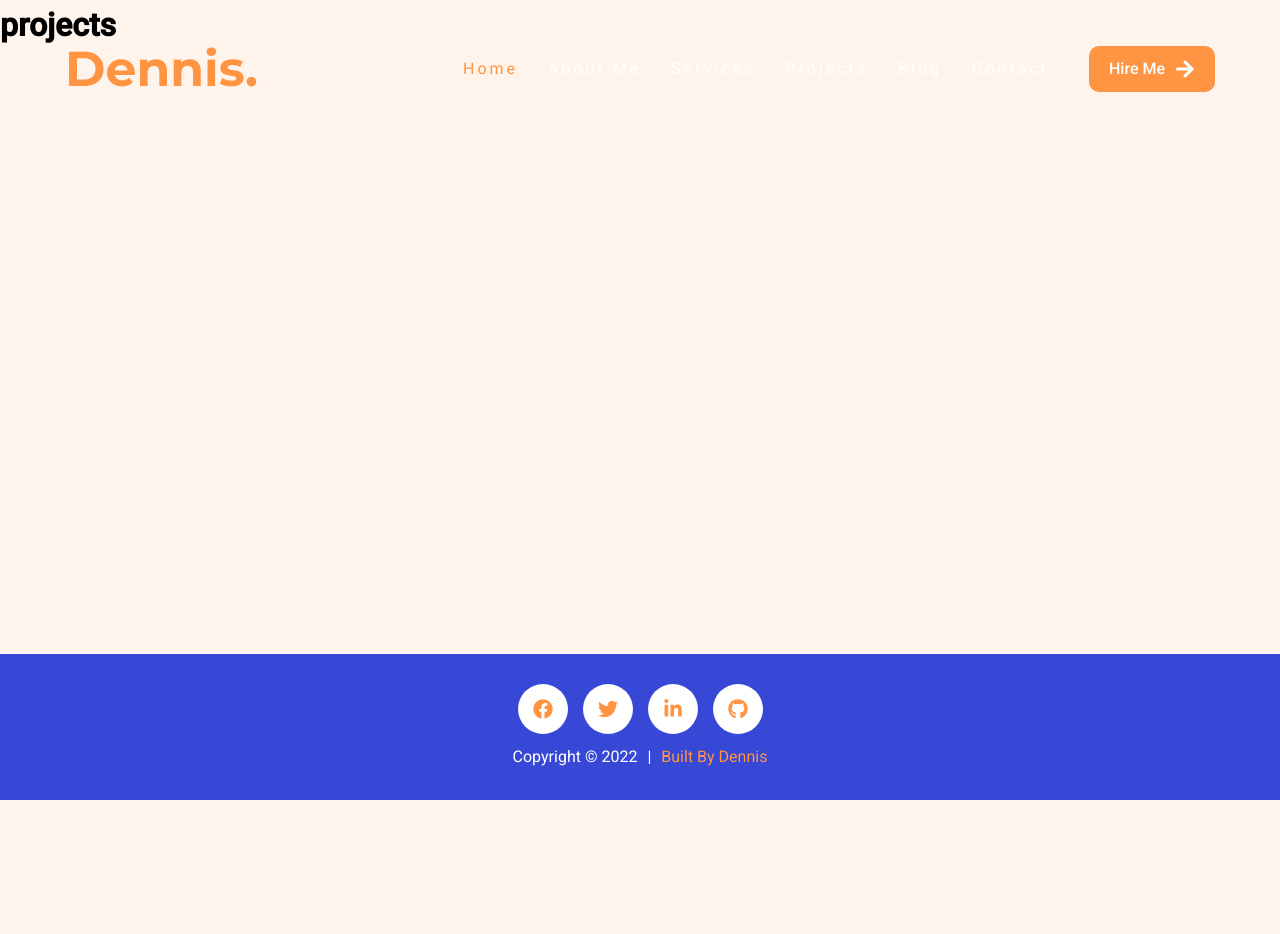
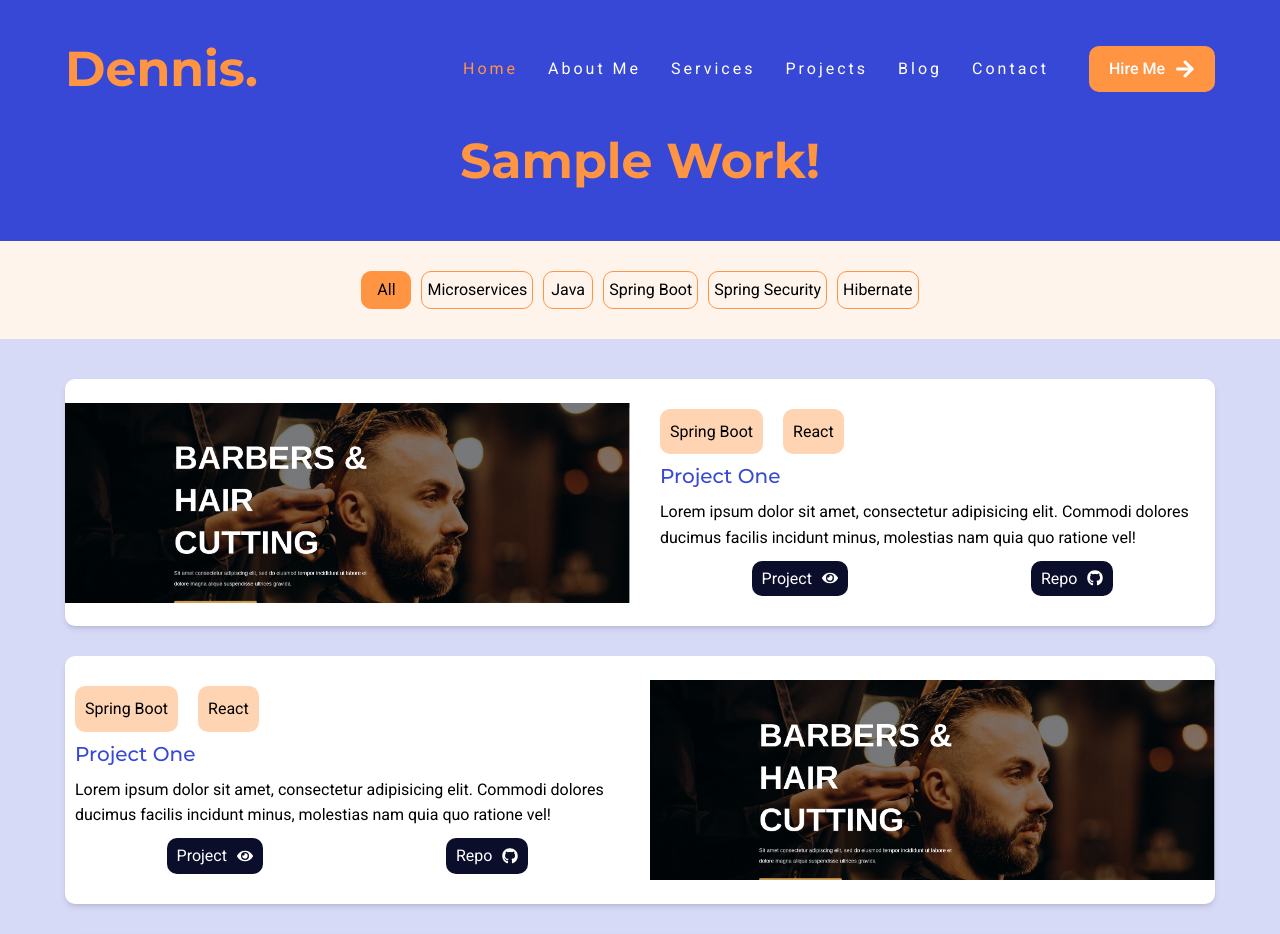
Before and after one commit to devgithinji/portfolio-frontend, a Next.js app: page /projects in a window 1280 px wide. Shown: the top 934 px of the page. Before the commit the page ends 800 px from the top, so only its background shows below. Built offline with nearby package versions, Linux system fonts and the light colour scheme.

Commit message:
projects page

```diff
--- a/components/blog/Hero.js
+++ b/components/blog/Hero.js
@@ -6,7 +6,7 @@ const Hero = () => {
     return (
         <section className="section blog-hero">
             <div className="container">
-                <h1 className="title">Lets Get Techy!</h1>
+                <h1 className="title">Lets Get Techy</h1>
                 <div className="search">
                     <input type="search" className="form-input" placeholder="Search here"/>
                     <button className="search-btn">
--- /dev/null
+++ b/components/general/Navigation.js
@@ -0,0 +1,13 @@
+import React from 'react';
+
+const Navigation = ({children}) => {
+    return (
+        <section className="navigation">
+            <div className="container">
+                {...children}
+            </div>
+        </section>
+    );
+};
+
+export default Navigation;
--- /dev/null
+++ b/components/projects/AllProjects.js
@@ -0,0 +1,98 @@
+import React from 'react';
+import Link from "next/link";
+import {FaEye, FaGithub} from "react-icons/fa";
+
+const AllProjects = () => {
+    return (
+        <section className="projects-section">
+            <div className="container">
+                <div className="project-item card">
+                    <div className="image-holder">
+                        <img src="/images/project-one.png" className="img" alt="project one"/>
+                    </div>
+                    <div className="project-content">
+                        <div className="tags">
+                            <div className="tag">
+                                Spring Boot
+                            </div>
+                            <div className="tag">
+                                React
+                            </div>
+                        </div>
+                        <h1 className="card-title">Project One</h1>
+                        <p>Lorem ipsum dolor sit amet, consectetur adipisicing elit. Commodi dolores ducimus facilis
+                            incidunt minus, molestias nam quia quo ratione vel!</p>
+                        <div className="project-links">
+                            <Link href="" className="button-link">
+                                Project
+                                <FaEye/>
+                            </Link>
+                            <Link href="" className="button-link">
+                                Repo
+                                <FaGithub/>
+                            </Link>
+                        </div>
+                    </div>
+                </div>
+                <div className="project-item card">
+                    <div className="image-holder">
+                        <img src="/images/project-one.png" className="img" alt="project one"/>
+                    </div>
+                    <div className="project-content">
+                        <div className="tags">
+                            <div className="tag">
+                                Spring Boot
+                            </div>
+                            <div className="tag">
+                                React
+                            </div>
+                        </div>
+                        <h1 className="card-title">Project One</h1>
+                        <p>Lorem ipsum dolor sit amet, consectetur adipisicing elit. Commodi dolores ducimus facilis
+                            incidunt minus, molestias nam quia quo ratione vel!</p>
+                        <div className="project-links">
+                            <Link href="" className="button-link">
+                                Project
+                                <FaEye/>
+                            </Link>
+                            <Link href="" className="button-link">
+                                 Repo
+                                <FaGithub/>
+                            </Link>
+                        </div>
+                    </div>
+                </div>
+                <div className="project-item card">
+                    <div className="image-holder">
+                        <img src="/images/project-one.png" className="img" alt="project one"/>
+                    </div>
+                    <div className="project-content">
+                        <div className="tags">
+                            <div className="tag">
+                                Spring Boot
+                            </div>
+                            <div className="tag">
+                                React
+                            </div>
+                        </div>
+                        <h1 className="card-title">Project One</h1>
+                        <p>Lorem ipsum dolor sit amet, consectetur adipisicing elit. Commodi dolores ducimus facilis
+                            incidunt minus, molestias nam quia quo ratione vel!</p>
+                        <div className="project-links">
+                            <Link href="" className="button-link">
+                                Project
+                                <FaEye/>
+                            </Link>
+                            <Link href="" className="button-link">
+                                Repo
+                                <FaGithub/>
+                            </Link>
+                        </div>
+                    </div>
+                </div>
+            </div>
+        </section>
+    );
+};
+
+export default AllProjects;
--- /dev/null
+++ b/components/projects/Hero.js
@@ -0,0 +1,14 @@
+import React from 'react';
+
+
+const Hero = () => {
+    return (
+        <section className="section projects-hero">
+            <div className="container">
+                <h1 className="title">Sample Work!</h1>
+            </div>
+        </section>
+    );
+};
+
+export default Hero;
--- a/pages/projects.js
+++ b/pages/projects.js
@@ -1,10 +1,34 @@
 import React from 'react';
 import ClientSideLayout from "../components/ClientSideLayout";
+import Hero from "../components/projects/Hero";
+import Navigation from "../components/general/Navigation";
+import AllProjects from "../components/projects/AllProjects";
 
 const Projects = () => {
     return (
         <ClientSideLayout>
-            <h1>projects</h1>
+            <Hero/>
+            <Navigation>
+                <div className="nav-item active">
+                    All
+                </div>
+                <div className="nav-item">
+                    Microservices
+                </div>
+                <div className="nav-item">
+                    Java
+                </div>
+                <div className="nav-item">
+                    Spring Boot
+                </div>
+                <div className="nav-item">
+                    Spring Security
+                </div>
+                <div className="nav-item">
+                    Hibernate
+                </div>
+            </Navigation>
+            <AllProjects/>
         </ClientSideLayout>
     );
 };
--- a/styles/blog/navigation.css
+++ b/styles/blog/navigation.css
@@ -1,6 +1,9 @@
 /*-----------------------------------*\
   #BLOG NAV
 \*-----------------------------------*/
+.navigation{
+    padding-block: 30px;
+}
 .navigation .container {
     display: flex;
     flex-wrap: wrap;
--- a/styles/globals.css
+++ b/styles/globals.css
@@ -30,6 +30,10 @@
 @import "blog/all-blogs.css";
 @import "blog/other-blogs.css";
 
+/*projects*/
+@import "projects/hero.css";
+@import "projects/all-projects.css";
+
 @import "client-layout/footer.css";
 
 @import "client-layout/back-top-btn.css";
--- /dev/null
+++ b/styles/projects/all-projects.css
@@ -0,0 +1,89 @@
+/*===================*\
+#ALL PROJECTS
+\*===================*/
+.projects-section {
+    background: var(--primary-200);
+    padding-block: 40px;
+}
+
+.projects-section .container {
+    display: grid;
+    gap: 30px;
+}
+
+.project-item {
+    display: grid;
+    gap: 20px;
+}
+
+.project-item .image-holder {
+    max-height: 150px;
+}
+
+.image-holder .img {
+    border-top-left-radius: var(--radius-10);
+    border-top-right-radius: var(--radius-10);
+    max-height: 150px;
+}
+
+.project-content {
+    display: flex;
+    flex-direction: column;
+    gap: 10px;
+    padding: 10px;
+}
+
+.tags {
+    display: flex;
+    flex-wrap: wrap;
+    gap: 20px;
+}
+
+.tag {
+    padding: 10px;
+    background: var(--accent-light);
+    border-radius: var(--radius-10);
+}
+
+.project-links {
+    display: flex;
+    flex-direction: row;
+    justify-content: space-around;
+}
+
+.project-links .button-link {
+    display: flex;
+    gap: 10px;
+    align-items: center;
+    background: var(--primary-900);
+    color: var(--white);
+    padding: 5px 10px;
+    border-radius: var(--radius-10);
+}
+
+/*-----------------------------------*\
+  #MEDIA QUERIES
+\*-----------------------------------*/
+
+@media screen and (min-width: 768px) {
+    .project-item {
+        display: grid;
+        gap: 20px;
+        grid-template-columns: repeat(2, 1fr);
+        align-items: center;
+        padding-block: 20px;
+    }
+
+    .projects-section .container > .project-item:nth-child(2n) .image-holder { order: 1; }
+
+    .project-item .image-holder {
+        max-height: 200px;
+    }
+
+
+    .image-holder .img {
+        border-top-left-radius: 0;
+        border-top-right-radius: 0;
+        max-height: 200px;
+    }
+}
--- /dev/null
+++ b/styles/projects/hero.css
@@ -0,0 +1,19 @@
+/*===================*\
+#PROJECTS HERO
+\*===================*/
+
+.projects-hero.section {
+    background: var(--primary-500);
+    padding-block: calc(var(--section-padding) + 50px) 50px;
+}
+
+.projects-hero .container {
+    display: grid;
+    gap: 30px;
+    place-content: center;
+}
+
+.projects-hero .title {
+    color: var(--accent);
+    text-align: center;
+}
```
Also changed, not shown: components/blog/Navigation.js (deleted, +0 -30 lines), pages/blog/index.js (+21 -2 lines).
